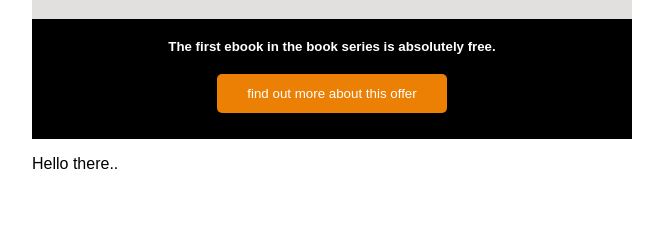
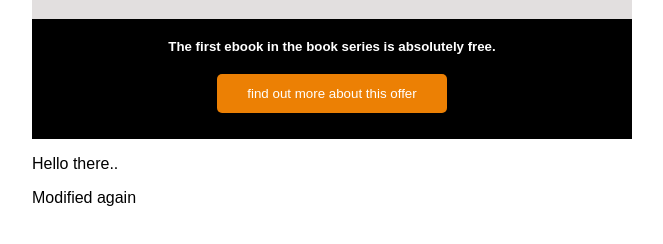
Before and after one commit to pranav-jayaprakash/html, a plain HTML site: page index.html in a window 1280 px wide. Shown: the part 490-734 px from the top of the page, without its empty margins (276-939 px from the left). Drawn offline with Linux system fonts and the light colour scheme.

Commit message:
add para

```diff
--- a/index.html
+++ b/index.html
@@ -37,6 +37,7 @@
         </div>
 
         <p>Hello there..</p>
+        <p>Modified again</p>
 
     </div>
 
```
